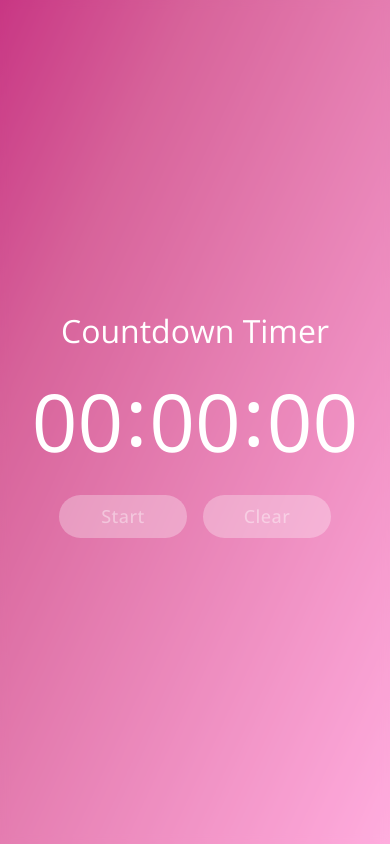
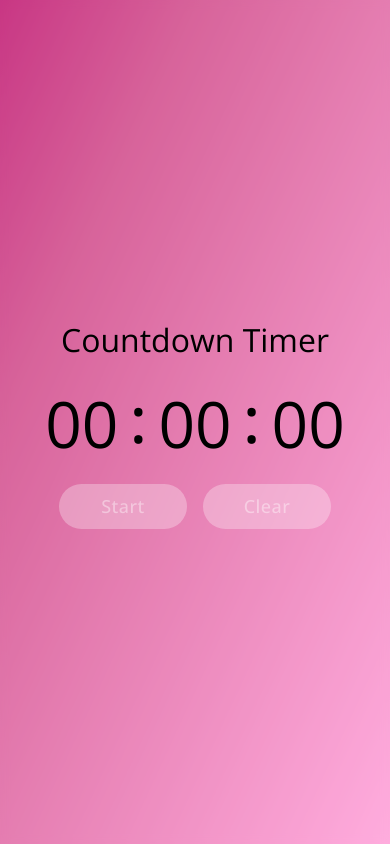
Before and after one commit to MaralNajafi/editable-countdown-timer, a React (Create React App) app: page / in a window 390 px wide. Built offline with nearby package versions, Linux system fonts and the light colour scheme.

Commit message:
change style

```diff
--- a/src/components/Button/Button.css
+++ b/src/components/Button/Button.css
@@ -2,17 +2,35 @@ button {
   letter-spacing: 0.5px;
   font-size: 18px;
   width: 8rem;
-  box-shadow: rgba(0, 0, 0, 0.16) 0px 1px 4px;
+  transition: all 250ms;
+  border: 1px solid white;
 }
 
 .clear-btn {
-  background-color: #fff;
+  background-color: rgba(255, 255, 255, 0.7);
+}
+
+.clear-btn:hover {
+  background-color: rgba(255, 255, 255, 1);
+}
+
+.start-btn {
+  background-color: rgba(255, 255, 255, 0.5);
   color: var(--color-pink-500);
 }
 
-.start-btn {
-  color: #fff;
+.start-btn:hover {
+  background-color: rgba(255, 255, 255, 0.6);
+}
+
+.stop-btn {
   background-color: var(--color-pink-500);
+  color: rgba(255, 255, 255, 0.8);
+  border-color: transparent;
+}
+
+.stop-btn {
+  color: rgba(255, 255, 255, 1);
 }
 
 button:disabled {
@@ -20,10 +38,7 @@ button:disabled {
   background-color: rgba(255, 255, 255, 0.3);
   pointer-events: none;
   box-shadow: none;
-}
-
-button:active {
-  box-shadow: none;
+  border-color: transparent;
 }
 
 @media only screen and (max-width: 280px) {
--- a/src/components/Countdown/Countdown.css
+++ b/src/components/Countdown/Countdown.css
@@ -1,22 +1,25 @@
 .countdown input {
   width: 10rem;
+  height: 7rem;
   transition: all 250ms;
+  font-size: 6rem;
 }
 
 .countdown span {
-  padding-bottom: 20px;
+  font-size: 6rem;
   pointer-events: none;
+  margin-bottom: 16px;
   transition: all 250ms;
 }
 
 @media only screen and (max-width: 600px) {
   .countdown input {
     width: 6rem;
-    font-size: 5rem;
+    font-size: 4rem;
   }
   .countdown span {
-    padding-bottom: 12px;
-    font-size: 5rem;
+    font-size: 4rem;
+    margin-bottom: 10px;
   }
 }
 
@@ -26,7 +29,6 @@
     font-size: 3rem;
   }
   .countdown span {
-    padding-bottom: 6px;
     font-size: 3rem;
   }
 }
--- a/src/components/Countdown/Countdown.jsx
+++ b/src/components/Countdown/Countdown.jsx
@@ -43,7 +43,7 @@ export default function Countdown() {
   useInterval(handleCountdown, 1000, isCounting);
 
   return (
-    <div className="countdown flex flex-row justify-center items-center text-white text-9xl mb-2">
+    <div className="countdown flex flex-row justify-center items-center">
       <input
         className="text-center"
         ref={hoursInputRef}
--- a/src/components/CountdownWrapper/CountdownWrapper.jsx
+++ b/src/components/CountdownWrapper/CountdownWrapper.jsx
@@ -30,12 +30,14 @@ export default function CountdownWrapper({ title }) {
   }
 
   return (
-    <div className="countdown-wrapper flex flex-col justify-center items-center p-4">
-      <h1 className="text-white text-3xl text-center capitalize">{title}</h1>
+    <div className="countdown-wrapper flex flex-col justify-center items-center gap-1 p-4">
+      <h1 className="text-3xl text-center capitalize">{title}</h1>
       <Countdown />
       <div className="flex flex-row justify-center gap-4">
         <Button
-          className={"capitalize font-medium rounded-3xl py-2 start-btn"}
+          className={`capitalize font-medium rounded-3xl py-2 ${
+            isCounting ? "stop-btn" : "start-btn"
+          } `}
           disabled={+computedSeconds === 0 ? true : false}
           onClick={isCounting ? handleStop : handleStart}
         >
--- a/src/style/App.css
+++ b/src/style/App.css
@@ -23,8 +23,10 @@
 
 ::-moz-selection { /* Code for Firefox */
   background: var(--color-pink-100);
+  color: white;
 }
 
 ::selection {
   background: var(--color-pink-100);
+  color: white;
 }
--- a/tailwind.config.js
+++ b/tailwind.config.js
@@ -5,7 +5,6 @@ module.exports = {
     extend: {},
     fontSize: {
       "3xl": "2rem",
-      "9xl": "7rem",
     },
     fontFamily: {
       sans: '"Open Sans", sans-serif',
```
